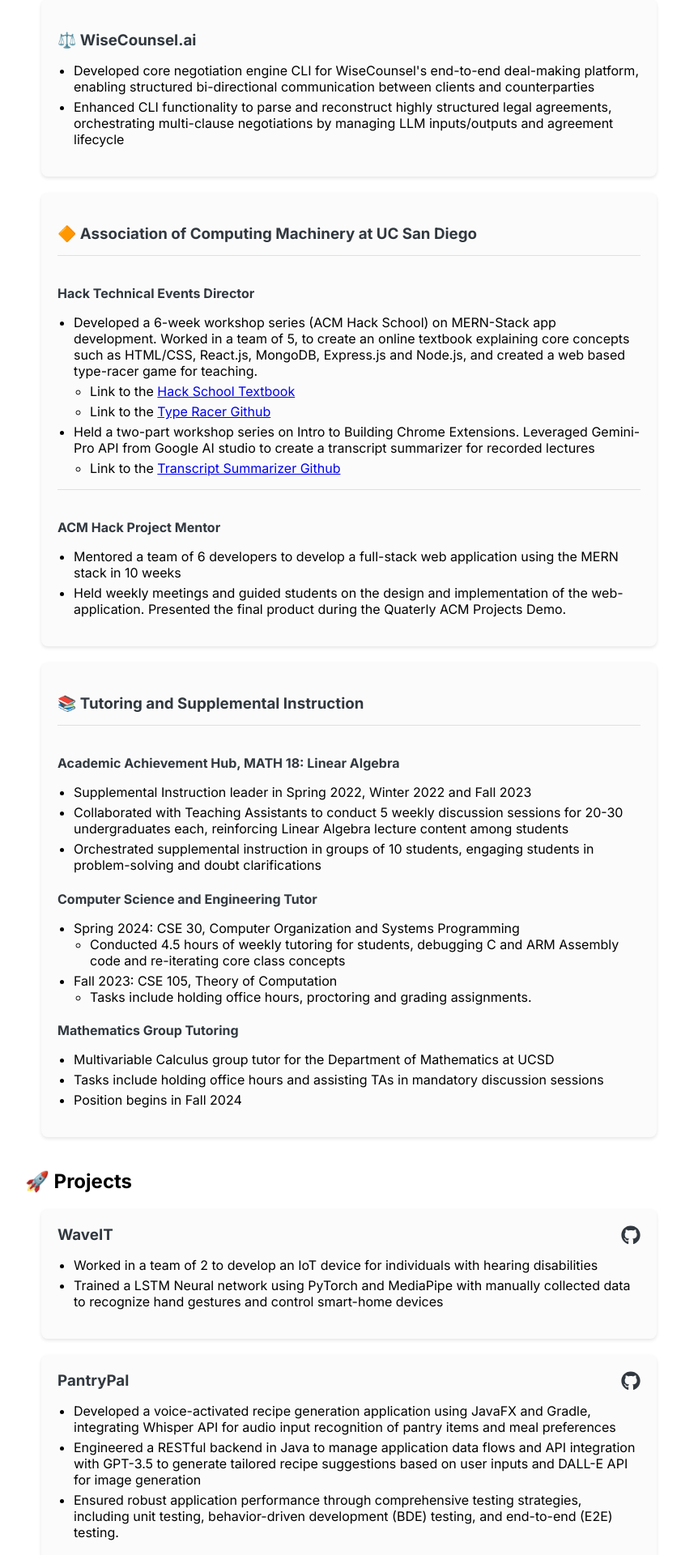
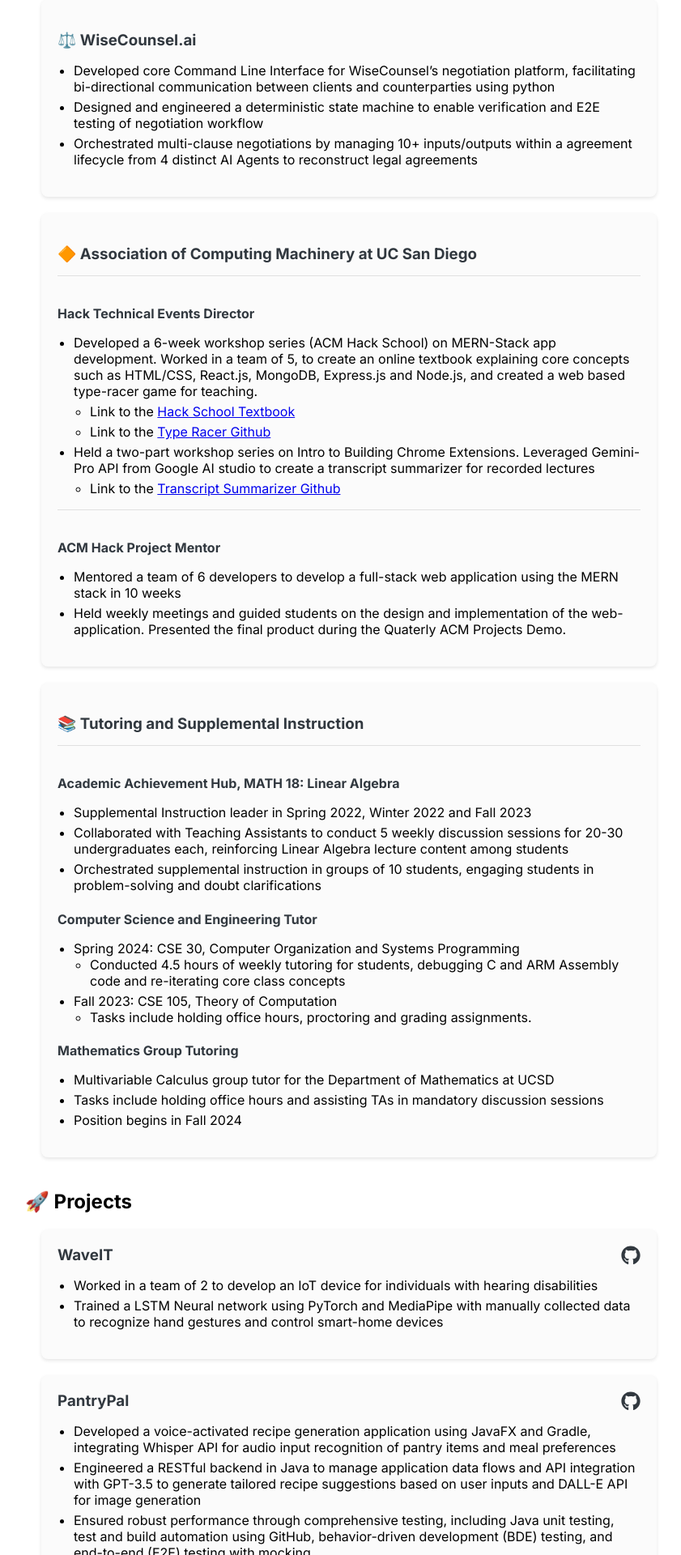
Before and after one commit to charvishukla/charvi-website, a Next.js app: page / in a window 1280 px wide. Shown: the part 1140-3060 px from the top of the page at 81% size, without its empty margins (309-1150 px from the left). Built offline with nearby package versions, Linux system fonts and the light colour scheme.

Commit message:
Update resume item

```diff
--- a/src/app/page.js
+++ b/src/app/page.js
@@ -127,16 +127,14 @@
               <h3> ⚖️ WiseCounsel.ai</h3>
               <ul>
                 <li>
-                  Developed core negotiation engine CLI for WiseCounsel's
-                  end-to-end deal-making platform, enabling structured
-                  bi-directional communication between clients and
-                  counterparties
+                Developed core Command Line Interface for WiseCounsel’s negotiation platform, facilitating bi-directional communication between clients and counterparties using python
                 </li>
                 <li>
-                  Enhanced CLI functionality to parse and reconstruct highly
-                  structured legal agreements, orchestrating multi-clause
-                  negotiations by managing LLM inputs/outputs and agreement
-                  lifecycle
+                Designed and engineered a deterministic state machine to enable verification and E2E testing of negotiation workflow
+
+                </li>
+                <li>
+                Orchestrated multi-clause negotiations by managing 10+ inputs/outputs within a agreement lifecycle from 4 distinct AI Agents to reconstruct legal agreements
                 </li>
               </ul>
             </div>
@@ -267,7 +265,8 @@
                   API for image generation
                 </li>
                 <li>
-                Ensured robust application performance through comprehensive testing strategies, including unit testing, behavior-driven development (BDE) testing, and end-to-end (E2E) testing.
+                Ensured robust performance through comprehensive testing, including Java unit testing, test and build automation
+using GitHub, behavior-driven development (BDE) testing, and end-to-end (E2E) testing with mocking
                 </li>
               </ul>
             </div>
```
